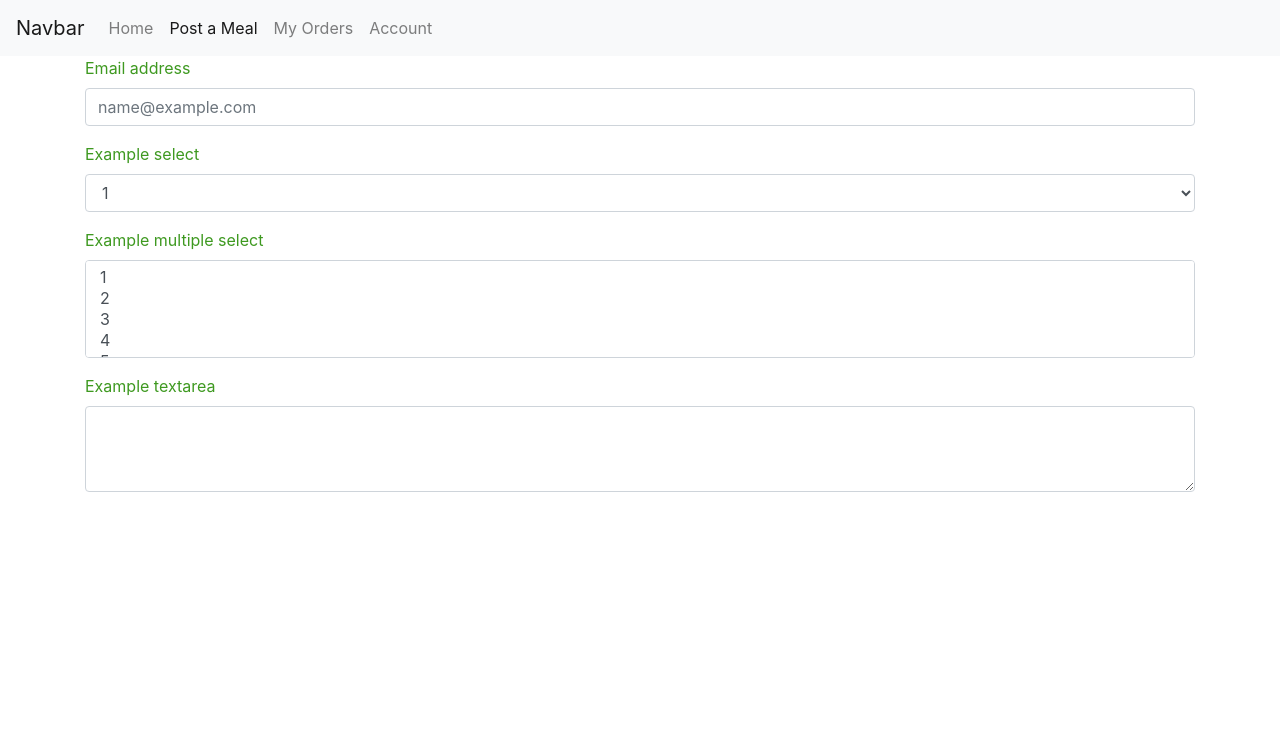
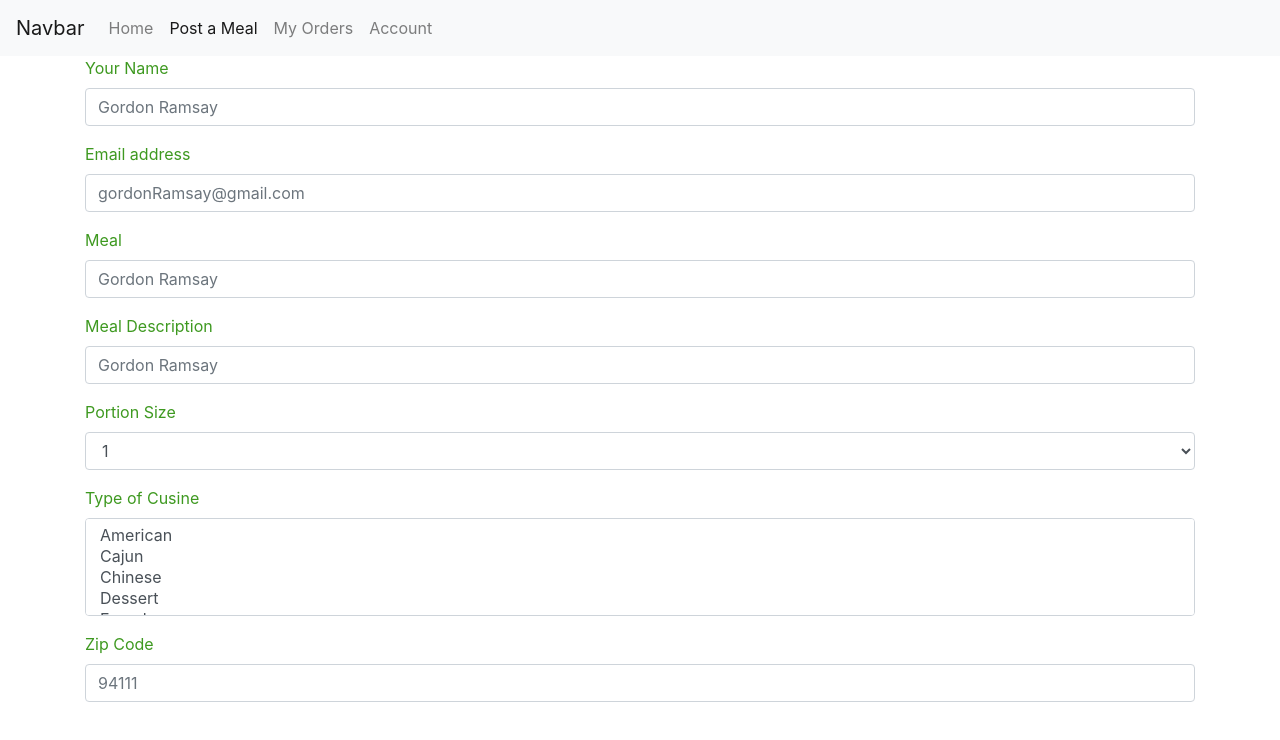
Before and after one commit to jerpowel321/Hackathon-Freedom, a React (Create React App) app in the folder foodbnbv1/: page /chef/jobpost in a window 1280 px wide. Shown: the top 740 px of the page. Built offline with nearby package versions, Linux system fonts and the light colour scheme.

Commit message:
update order posting

```diff
--- a/foodbnbv1/src/pages/chef/jobpost.js
+++ b/foodbnbv1/src/pages/chef/jobpost.js
@@ -4,7 +4,18 @@ import React, { Component } from "react";
 
 
 class jobpost extends Component {
+  state = {
 
+	}
+
+
+  handleInputChange = (event) => {
+		let { name, value } = event.target;
+
+		this.setState({
+			[name]: value
+		});
+	}
   render() {
 
     return (
@@ -35,33 +46,66 @@ class jobpost extends Component {
 </nav>
        <div className="container">
         <form>
-          <div className="form-group">
-            <label for="exampleFormControlInput1">Email address</label>
-            <input type="email" className="form-control" id="exampleFormControlInput1" placeholder="name@example.com" />
+        <div className="form-group">
+            <label for="chefName">Your Name</label>
+            <input type="text" className="form-control" id="chefName" placeholder="Gordon Ramsay" onChange={this.handleInputChange} />
           </div>
           <div className="form-group">
-            <label for="exampleFormControlSelect1">Example select</label>
-            <select className="form-control" id="exampleFormControlSelect1">
+            <label for="chefEmail">Email address</label>
+            <input type="email" className="form-control" id="chefEmail" placeholder="gordonRamsay@gmail.com" onChange={this.handleInputChange} />
+          </div>
+          <div className="form-group">
+            <label for="mealName">Meal</label>
+            <input type="text" className="form-control" id="mealName" placeholder="Gordon Ramsay" onChange={this.handleInputChange} />
+          </div>
+          <div className="form-group">
+            <label for="mealDescription">Meal Description</label>
+            <input type="text" className="form-control" id="mealDescription" placeholder="Gordon Ramsay" onChange={this.handleInputChange} />
+          </div>
+          <div className="form-group">
+            <label for="portion">Portion Size</label>
+            <select className="form-control" id="portion" onChange={this.handleInputChange} >
               <option>1</option>
               <option>2</option>
               <option>3</option>
               <option>4</option>
               <option>5</option>
+              <option>6</option>
+              <option>7</option>
+              <option>8</option>
+              <option>9</option>
+              <option>10</option>
             </select>
           </div>
           <div className="form-group">
-            <label for="exampleFormControlSelect2">Example multiple select</label>
-            <select multiple className="form-control" id="exampleFormControlSelect2">
-              <option>1</option>
-              <option>2</option>
-              <option>3</option>
-              <option>4</option>
-              <option>5</option>
+            <label for="Cusine">Type of Cusine</label>
+            <select multiple className="form-control" id="Cusine" onChange={this.handleInputChange} >
+            <option value="American">American</option>
+									<option value="Cajun">Cajun</option>
+									<option value="Chinese">Chinese</option>
+									<option value="Thai">Dessert</option>
+									<option value="French<">French</option>
+									<option value="Filipino">Filipino</option>
+									<option value="Greek">Greek</option>
+									<option value="Indian">Indian</option>
+									<option value="Indonesian">Indonesian</option>
+									<option value="Italian">Italian</option>
+									<option value="Japanese">Japanese</option>
+									<option value="Korean">Korean</option>
+									<option value="Mediterranean">Mediterranean</option>
+									<option value="Mexican">Mexican</option>
+									<option value="Polish">Polish</option>
+									<option value="Peruvian<">Peruvian</option>
+									<option value="Russian">Russian</option>
+									<option value="Taiwanese">Taiwanese</option>
+									<option value="Thai">Thai</option>
+									<option value="Thai">Vietnamese</option>
+									<option value="Other">Other</option>
             </select>
           </div>
           <div className="form-group">
-            <label for="exampleFormControlTextarea1">Example textarea</label>
-            <textarea className="form-control" id="exampleFormControlTextarea1" rows="3"></textarea>
+            <label for="chefZipcode">Zip Code</label>
+            <input type="text" className="form-control" id="chefZipcode" placeholder="94111" onChange={this.handleInputChange} />
           </div>
         </form>
         </div>
```
